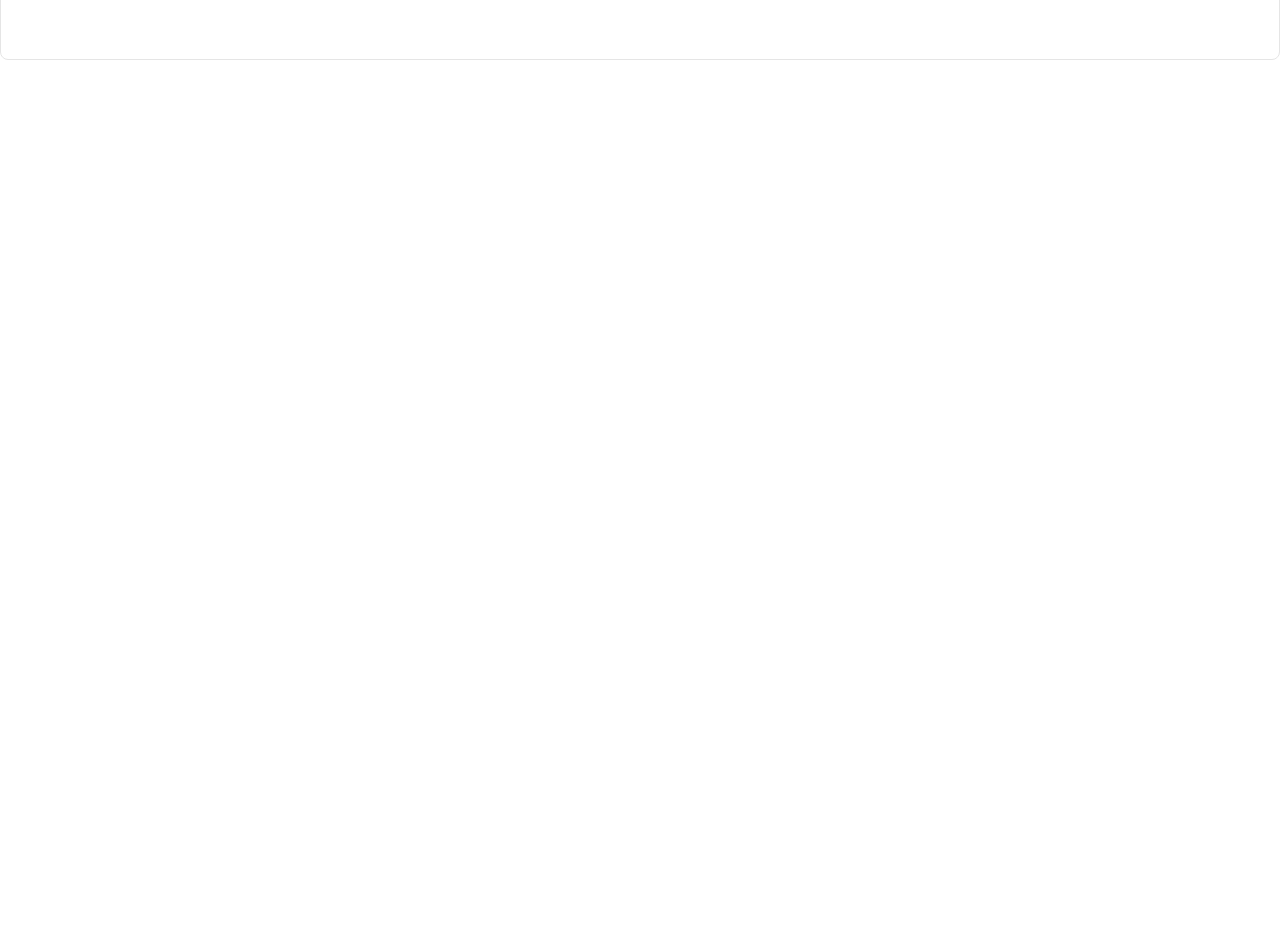
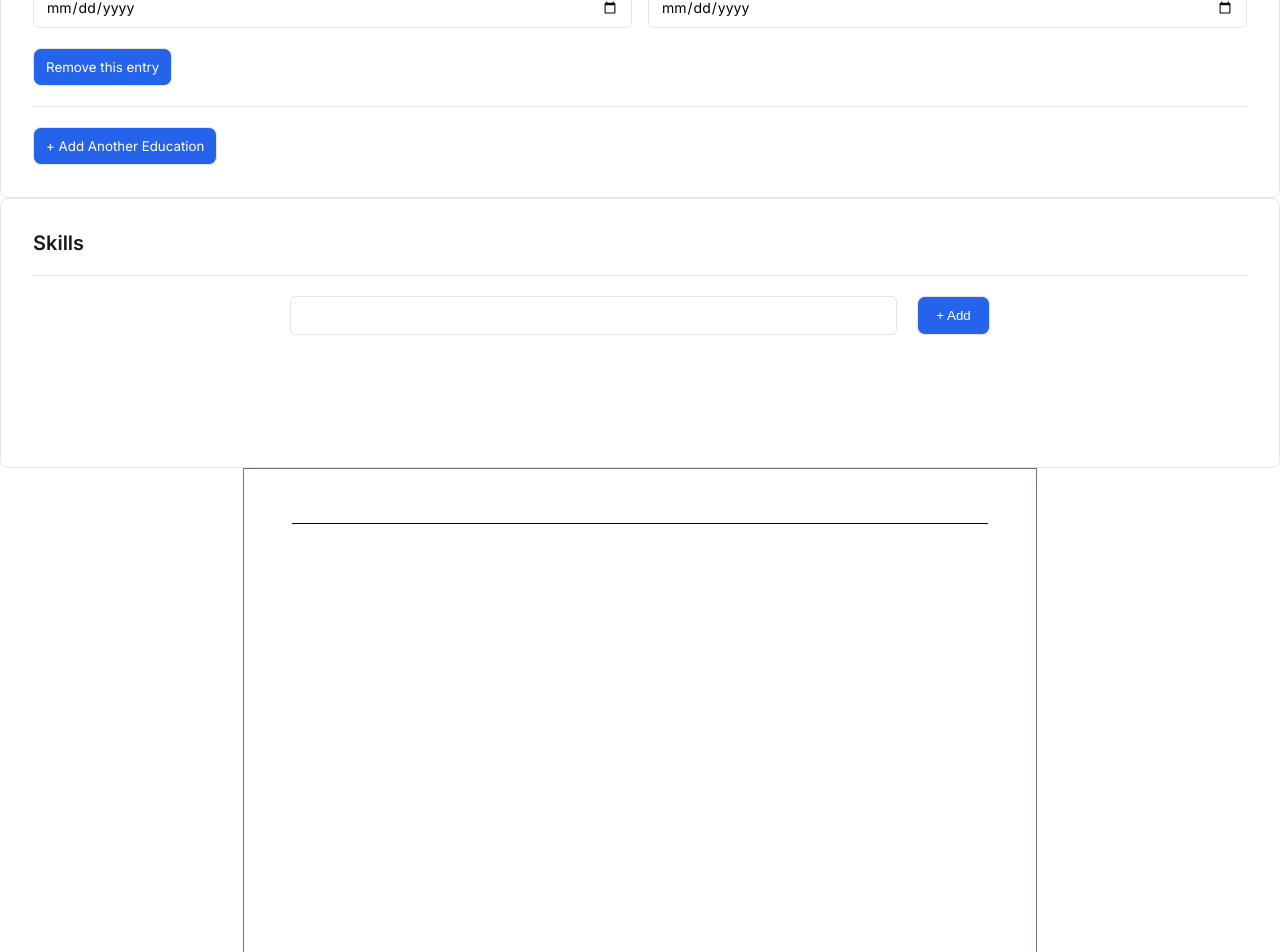
Before and after one commit to rohit-dhok/resume-builder-ai, a React (Vite) app: page / in a window 1280 px wide. Shown: the part 1240-2192 px from the top of the page. Before the commit the page ends 1300 px from the top, so only its background shows below. Built offline with nearby package versions, Linux system fonts and the light colour scheme.

Commit message:
feat: resume preview component

```diff
--- a/src/App.jsx
+++ b/src/App.jsx
@@ -1,15 +1,38 @@
+import { useState } from "react"
 import ExperienceForm from "./sections/ExperienceForm"
 import PersonalInfoForm from "./sections/PersonalInfoForm"
 import SkillsForm from "./sections/SkillsForm"
+import EducationForm from "./sections/EducationForm"
+import ResumePreview from "./components/ResumePreview"
 
 function App() {
+  const [education, setEducation] = useState([
+    {school: "", degree: "", start_date: "", end_date: ""}
+  ]);
+
+  const [experiences, setExperiences] = useState([
+    {job_title: "", company: "", start_date: "", end_date: "", description: ""}
+  ]);
+
+  const [personalInfo, setPersonalInfo] = useState(
+    {fullname: "", email: "", phone: "", location: "", linkedin: "", summary: ""}
+  );
+
+  const [skills, setSkills] = useState([]);
 
 
   return (
     <>
-      <PersonalInfoForm/>
-      <ExperienceForm/>
-      <SkillsForm/>
+      <PersonalInfoForm personalInfo={personalInfo} setPersonalInfo={setPersonalInfo}/>
+      <ExperienceForm experiences={experiences} setExperiences={setExperiences}/>
+      <EducationForm education={education} setEducation={setEducation}/>
+      <SkillsForm skills={skills} setSkills={setSkills}/>
+      <ResumePreview
+        personalInfo={personalInfo}
+        experiences={experiences}
+        education={education}
+        skills={skills}
+      />
     </>
   )
 }
--- a/src/components/ResumePreview.jsx
+++ b/src/components/ResumePreview.jsx
@@ -1,8 +1,69 @@
 import React from 'react'
 
-function ResumePreview() {
+function ResumePreview({personalInfo, experiences, education, skills}) {
   return (
-    <div>ResumePreview</div>
+    <div className="resume-preview">
+      <div className="resume-header">
+        <h1>{personalInfo.fullname}</h1>
+        <p>{[personalInfo.email, personalInfo.phone, personalInfo.location].filter(Boolean).join(" | ")} {personalInfo.linkedin &&  <a href={`https://${personalInfo.linkedin}`}> | {personalInfo.linkedin}</a>}</p>
+      </div>
+      <div className="resume-divider"></div>
+
+      {personalInfo.summary && (
+        <div className="resume-section">
+          <h2>SUMMARY</h2>
+          <div className="resume-divider"></div>
+          <p>{personalInfo.summary}</p>
+        </div>
+      )}
+
+      {experiences.some((exp) => exp.job_title !== "") && (
+        <div className="resume-section">
+          <h2>EXPERIENCES</h2>
+          <div className="resume-divider"></div>
+          {experiences.map((exp) => (
+            <div className="resume-entry" key={exp.start_date}>
+              <div className="resume-entry-header">
+                <span>{exp.job_title}</span>
+                <span>{exp.company}</span>
+              </div>
+              <p className="resume-date">{exp.start_date} - {exp.end_date ? exp.end_date : "Present"}</p>
+              <p>{exp.description}</p>
+              <div className="section-divider"></div>
+            </div>
+          ))}
+        </div>
+      )}
+
+      {education.some(edu => edu.school !== "") && (
+        <div className="resume-section">
+          <h2>EDUCATION</h2>
+          <div className="resume-divider"></div>
+          {education.map((edu) => (
+            <div className="resume-entry" key={edu.degree}>
+              <div className="resume-entry-header">
+                <span>{edu.school}</span>
+                <span>{edu.degree}</span>
+              </div>
+              <p className="resume-date">{edu.start_date} - {edu.end_date ? edu.end_date : "Present"}</p>
+              <div className="section-divider"></div>
+            </div>
+          ))}
+        </div>
+      )}
+
+      {skills.length > 0 && (
+        <div className="resume-section">
+          <h2>SKILLS</h2>
+          <div className="resume-divider"></div>
+          <div className="resume-skills">
+            {skills.map((skill) => (
+              <span key={skill}>{skill}</span>
+            ))}
+          </div>
+        </div>
+      )}
+    </div>
   )
 }
 
--- a/src/index.css
+++ b/src/index.css
@@ -25,7 +25,7 @@ body {
     font-family: var(--font);
 }
 
-/* Personal Form */
+/* Forms */
 .form-section {
     padding: 32px;
     background-color: var(--surface);
@@ -153,3 +153,80 @@ textarea {
 .tag button:hover {
     color: var(--primary);
 }
+
+/* Forms End */
+
+/* Resume Preview */
+.resume-preview {
+    width: 794px;
+    min-height: 1123px;
+    background-color: white;
+    padding: 48px;
+    font-family: var(--resume-font);
+    color: var(--text);
+    margin: 0 auto;
+    border: 1px solid var(--muted);
+}
+
+.resume-header h1 {
+    font-size: 28px;
+    font-weight: var(--weight-display);
+}
+
+.resume-header p {
+    font-size: 13px;
+    color: var(--muted);
+    margin-top: 4px;
+}
+
+.resume-section {
+    margin-top: 24px;
+}
+
+.resume-section h2 {
+    font-size: 11px;
+    font-weight: var(--weight-display);
+    letter-spacing: 0.15rem;
+    text-transform: uppercase;
+}
+
+.resume-divider {
+    height: 1px;
+    background-color: black;
+    margin: 6px 0;
+}
+
+.resume-entry {
+    margin-bottom: 16px;
+}
+
+.resume-entry-header {
+    display: flex;
+    justify-content: space-between;
+}
+
+.resume-entry-header span:first-child {
+    font-weight: var(--weight-display);
+    font-size: 14px;
+}
+
+.resume-entry-header span:last-child {
+    color: var(--muted);
+    font-size: 13px;
+}
+
+.resume-date {
+    font-size: 12px;
+    margin: 2px 6px;
+    color: var(--muted);
+}
+
+.resume-skills {
+    display: flex;
+    flex-wrap: wrap;
+    gap: 8px;
+}
+
+.resume-skills span {
+    font-size: 13px;
+}
--- a/src/sections/EducationForm.jsx
+++ b/src/sections/EducationForm.jsx
@@ -1,10 +1,6 @@
 import React, { useState } from 'react'
 
-function EducationForm() {
-  const [education, setEducation] = useState([
-    {school: "", degree: "", start_date: "", end_date: ""}
-  ]);
-
+function EducationForm({education, setEducation}) {
   function handleChange(index, e) {
     const updated = [...education];
     updated[index][e.target.name] = e.target.value;
@@ -48,7 +44,7 @@ function EducationForm() {
             </div>
             <div className="form-group">
               <label htmlFor="">End Date</label>
-              <input type="text" name="end_date" id="" value={edu.end_date} onChange={(e) => handleChange(index,e)}/>
+              <input type="date" name="end_date" id="" value={edu.end_date} onChange={(e) => handleChange(index,e)}/>
             </div>
           </div>
 
--- a/src/sections/ExperienceForm.jsx
+++ b/src/sections/ExperienceForm.jsx
@@ -1,11 +1,6 @@
 import React, { useState } from 'react'
 
-function ExperienceForm() {
-  const [experiences, setExperiences] = useState([
-    {job_title: "", company: "", start_date: "", end_date: "", description: ""}
-  ]);
-
-
+function ExperienceForm({experiences, setExperiences}) {
   function handleChange(index, e) {
     const updated = [...experiences];
     updated[index][e.target.name] = e.target.value;
--- a/src/sections/PersonalInfoForm.jsx
+++ b/src/sections/PersonalInfoForm.jsx
@@ -1,14 +1,6 @@
 import React, { useState } from 'react'
 
-function PersonalInfoForm() {
-  const [personalInfo, setPersonalInfo] = useState({
-    fullname: "",
-    email: "",
-    phone: "",
-    location: "",
-    linkedin: "",
-    summary: ""
-  })
+function PersonalInfoForm({personalInfo, setPersonalInfo}) {
 
   function handleChange(e) {
     setPersonalInfo({
--- a/src/sections/SkillsForm.jsx
+++ b/src/sections/SkillsForm.jsx
@@ -1,7 +1,6 @@
 import React, { useState } from 'react'
 
-function SkillsForm() {
-  const [skills, setSkills] = useState([]);
+function SkillsForm({skills, setSkills}) {
   const [currentSkill, setCurrentSkill] = useState("");
 
   function addSkill() {
```
